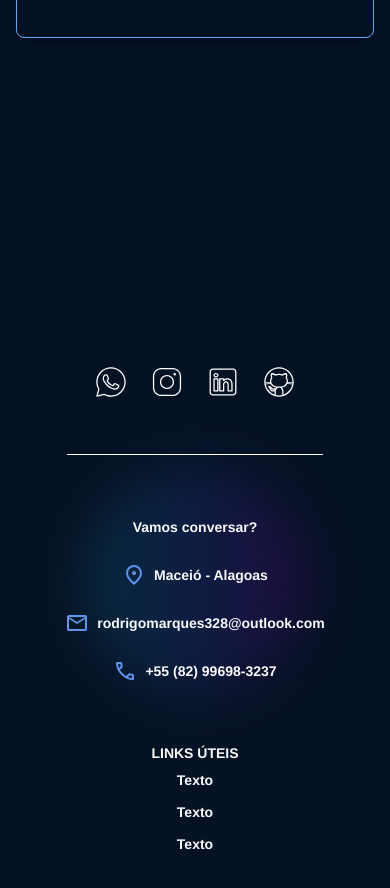
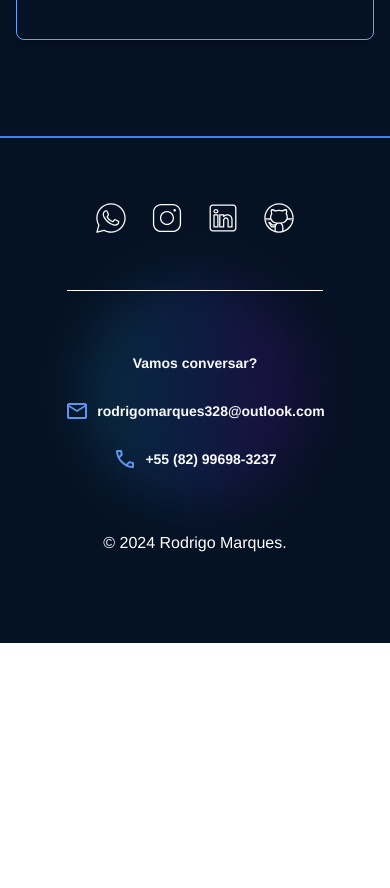
Before and after one commit to RodrigoMarques6/portfolioRodrigoMarques, an Angular app: page / in a window 390 px wide. Shown: the part 7480-8368 px from the top of the page. After the commit the page ends 8123 px from the top, so only its background shows below. Built offline with nearby package versions, Linux system fonts and the light colour scheme.

Commit message:
feat/ adicionando enimações e melhorias a todas as sections do projeto

```diff
--- a/src/app/components/main/conhecimentos/conhecimentos.component.html
+++ b/src/app/components/main/conhecimentos/conhecimentos.component.html
@@ -1,5 +1,5 @@
 <section
-  class="relative py-20 flex flex-col items-center bg-cyan-900 overflow-hidden md:py-40 border-b-2 border-blue-500"
+  class="relative py-20 flex flex-col items-center bg-cyan-900 overflow-hidden md:py-20 border-b-2 border-blue-500"
 >
   <div class="relative z-[1] container m-auto">
     <section class="p-4 sm:p-16 md:p-16 lg:p-16 xl:p-16">
--- a/src/app/components/main/experiencias/experiencias.component.html
+++ b/src/app/components/main/experiencias/experiencias.component.html
@@ -1,5 +1,5 @@
 <section
-  class="relative py-20 flex flex-col items-center bg-cyan-900 overflow-hidden md:py-40"
+  class="relative py-20 flex flex-col items-center bg-cyan-900 overflow-hidden md:py-20 border-b-2 border-blue-500"
 >
   <div class="relative z-[1] container m-auto">
     <section class="p-4 sm:p-16 md:p-16 lg:p-16 xl:p-16">
--- a/src/app/components/main/projetos/projetos.component.html
+++ b/src/app/components/main/projetos/projetos.component.html
@@ -1,5 +1,5 @@
 <section
-  class="relative py-20 flex flex-col items-center bg-cyan-900 overflow-hidden md:py-40"
+  class="relative py-20 flex flex-col items-center bg-cyan-900 overflow-hidden md:py-20 border-b-2 border-blue-500"
 >
   <div class="relative z-[1] container m-auto">
     <div class="flex lg:flex-1 justify-center pb-6">
--- a/src/app/components/main/rodape/rodape.component.css
+++ b/src/app/components/main/rodape/rodape.component.css
@@ -0,0 +1,13 @@
+.icon {
+  width: 2rem;
+  height: 2rem;
+  filter: invert(100%) sepia(0%) saturate(0%) hue-rotate(0deg) brightness(100%)
+    contrast(100%);
+  transition: transform 0.3s ease, filter 0.3s ease;
+}
+
+.icon-container a:hover .icon {
+  transform: scale(1.6);
+  filter: invert(68%) sepia(63%) saturate(653%) hue-rotate(186deg)
+    brightness(93%) contrast(97%);
+}
--- a/src/app/components/main/rodape/rodape.component.html
+++ b/src/app/components/main/rodape/rodape.component.html
@@ -1,24 +1,19 @@
-<footer
-  class="relative py-20 flex flex-col items-center bg-cyan-900 overflow-hidden md:py-40"
->
+<footer class="relative flex flex-col items-center bg-cyan-900 overflow-hidden">
   <div class="relative z-[1] container m-auto">
-    <section class="p-4 sm:p-16 md:p-16 lg:p-16 xl:p-16 bg-transparent mt-14">
+    <section class="p-4 sm:p-16 md:p-16 lg:p-16 xl:p-16 bg-transparent">
       <div
         class="block sm:flex md:flex ld:flex xl:flex justify-between max-w-screen-xl mx-auto p-4 flex-col-reverse sm:flex-row md:flex-row ld:flex-row xl:flex-row"
       >
         <div
-          class="w-64 max-w-screen-xl space-y-14 px-4 py-8 mx-auto sm:mx-0 md:mx-0 lg:mx-0 xl:mx-0"
+          class="w-64 max-w-screen-xl space-y-14 px-4 py-8 mx-auto sm:mx-0 md:mx-0 lg:mx-0 xl:mx-0 my-auto"
         >
-          <div class="flex justify-center mt-8 space-x-6">
+          <div class="flex justify-center space-x-6 icon-container">
             <a
               href="https://api.whatsapp.com/send?phone=5582996983237"
               target="_blank"
             >
               <div class="flex flex-col items-center">
-                <img
-                  src="assets/icons/whatsapp.svg"
-                  class="w-8 h-8 filter invert"
-                />
+                <img src="assets/icons/whatsapp.svg" class="icon" />
               </div>
             </a>
             <a
@@ -26,10 +21,7 @@
               target="_blank"
             >
               <div class="flex flex-col items-center">
-                <img
-                  src="assets/icons/instagram.svg"
-                  class="w-8 h-8 filter invert"
-                />
+                <img src="assets/icons/instagram.svg" class="icon" />
               </div>
             </a>
             <a
@@ -37,18 +29,12 @@
               target="_blank"
             >
               <div class="flex flex-col items-center">
-                <img
-                  src="assets/icons/linkedin.svg"
-                  class="w-8 h-8 filter invert"
-                />
+                <img src="assets/icons/linkedin.svg" class="icon" />
               </div>
             </a>
             <a href="https://github.com/rodrigoMarques6" target="_blank">
               <div class="flex flex-col items-center">
-                <img
-                  src="assets/icons/github.svg"
-                  class="w-8 h-8 filter invert"
-                />
+                <img src="assets/icons/github.svg" class="icon" />
               </div>
             </a>
           </div>
@@ -63,14 +49,7 @@
             <a class="block text-sm font-semibold leading-8 text-gray-50">
               Vamos conversar?
             </a>
-            <a
-              href="https://www.google.com/maps/place/Macei%C3%B3,+AL"
-              target="_blank"
-              class="flex text-sm font-semibold leading-8 text-gray-50 hover:text-blue-400"
-            >
-              <img src="assets/icons/local.svg" class="mr-2 text-blue-400" />
-              Maceió - Alagoas
-            </a>
+
             <a
               href="mailto:rodrigomarques328@outlook.com"
               target="_blank"
@@ -93,26 +72,9 @@
         <div class="mb-14 sm:hidden"></div>
 
         <div
-          class="lg:flex-col lg:gap-y-12 max-w-screen-xl space-y-2 mx-auto sm:mx-0 md:mx-0 lg:mx-0 xl:mx-0"
+          class="lg:flex-col lg:gap-y-12 max-w-screen-xl space-y-2 mx-auto sm:mx-0 md:mx-0 lg:mx-0 xl:mx-0 my-auto"
         >
-          <div class="flex flex-col items-center sm:items-start">
-            <a class="block text-sm font-semibold text-gray-50">LINKS ÚTEIS</a>
-            <a
-              href="#"
-              class="block text-sm font-semibold text-gray-50 leading-8 hover:underline"
-              >Texto</a
-            >
-            <a
-              href="#"
-              class="block text-sm font-semibold text-gray-50 leading-8 hover:underline"
-              >Texto</a
-            >
-            <a
-              href="#"
-              class="block text-sm font-semibold text-gray-50 leading-8 hover:underline"
-              >Texto</a
-            >
-          </div>
+          <p class="text-center text-white">&copy; 2024 Rodrigo Marques.</p>
         </div>
 
         <div class="mb-14 sm:hidden"></div>
--- a/src/app/components/main/sobre/sobre.component.html
+++ b/src/app/components/main/sobre/sobre.component.html
@@ -19,7 +19,7 @@
           alt="Imagem de Perfil - Rodrigo Marques"
         />
       </div>
-      <div class="sm:w-1/2 sm:ml-2">
+      <div class="sm:w-1/2 sm:ml-2 my-auto">
         <p
           class="text-white text-justify p-2 max-w-[800px] min-w-[250px] mx-auto mb-2 leading-loose"
         >
```
